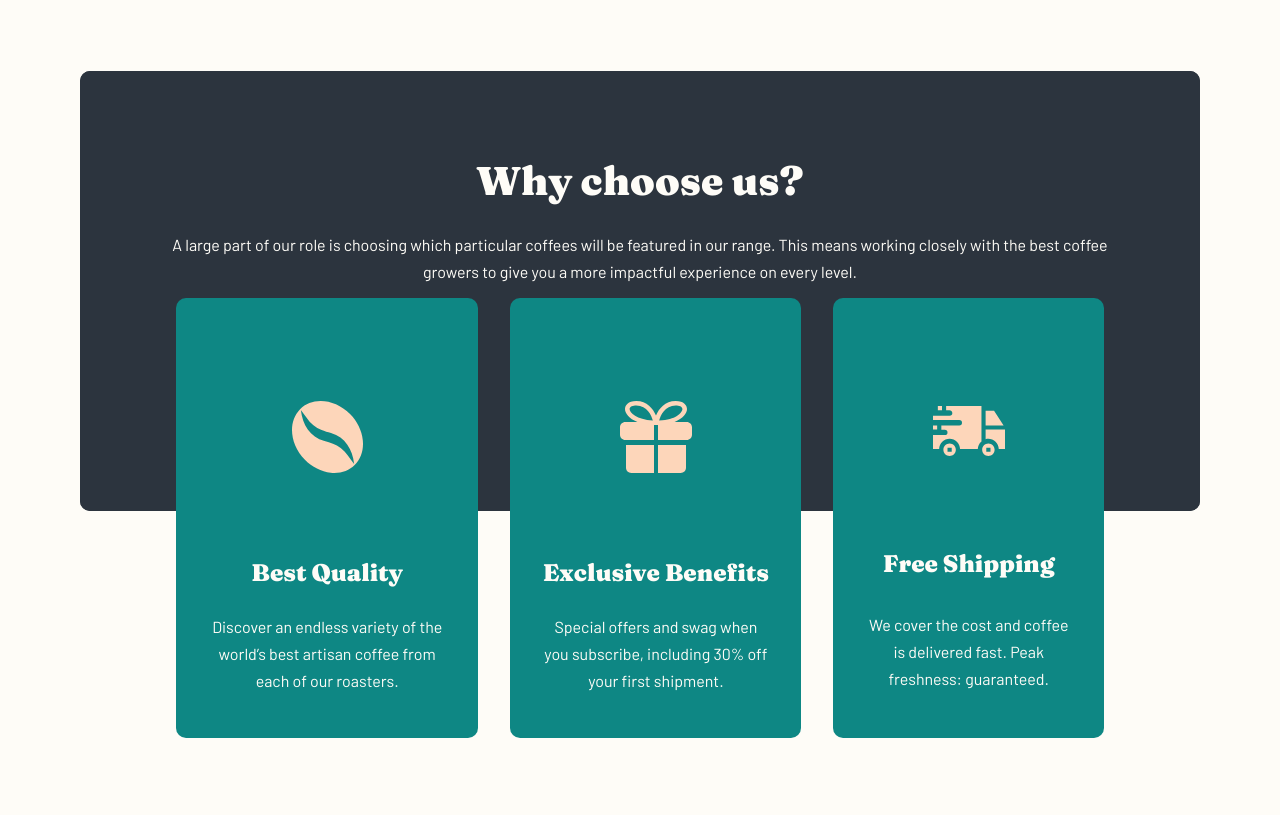
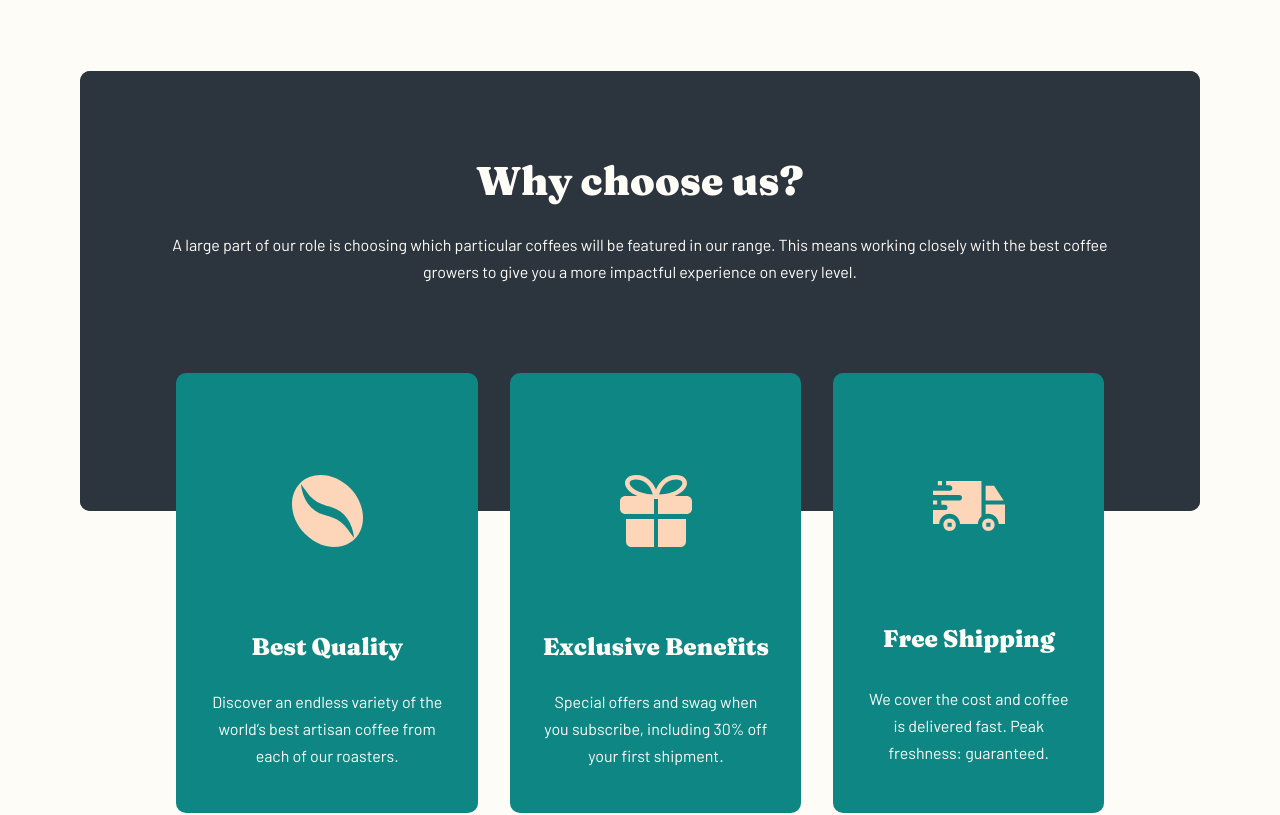
Before and after one commit to kebin20/coffee-roasters-website, a React (Vite) app: page / in a window 1280 px wide. Shown: the part 1235-2050 px from the top of the page. Built offline with nearby package versions, Linux system fonts and the light colour scheme; no server answers.

Commit message:
style: fixed top positioning for the whyUsFeaturesContainer

```diff
--- a/src/Pages/Home.module.css
+++ b/src/Pages/Home.module.css
@@ -351,7 +351,7 @@
     flex-direction: row;
     height: 100%;
     margin: 1em 6em;
-    top: 48%;
+    top: 65%;
   }
 
   .whyUsTitle {
```
